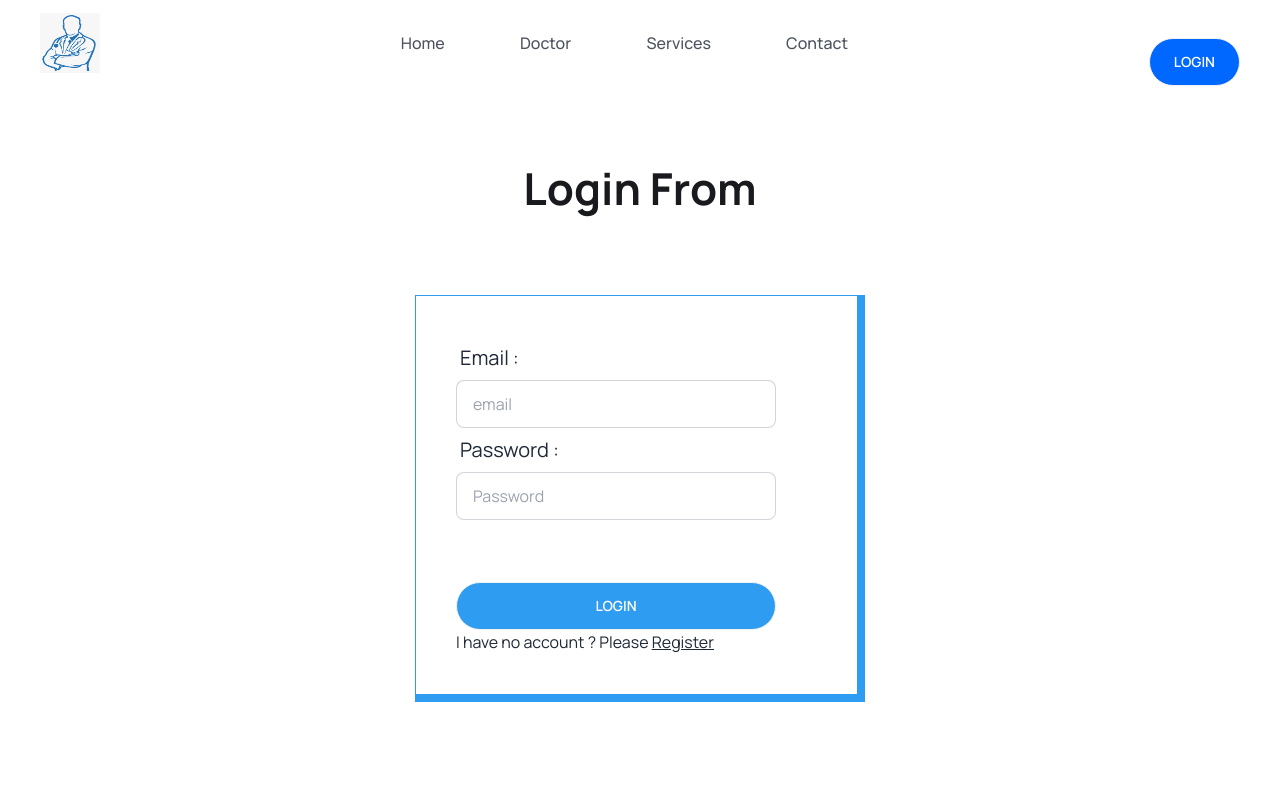
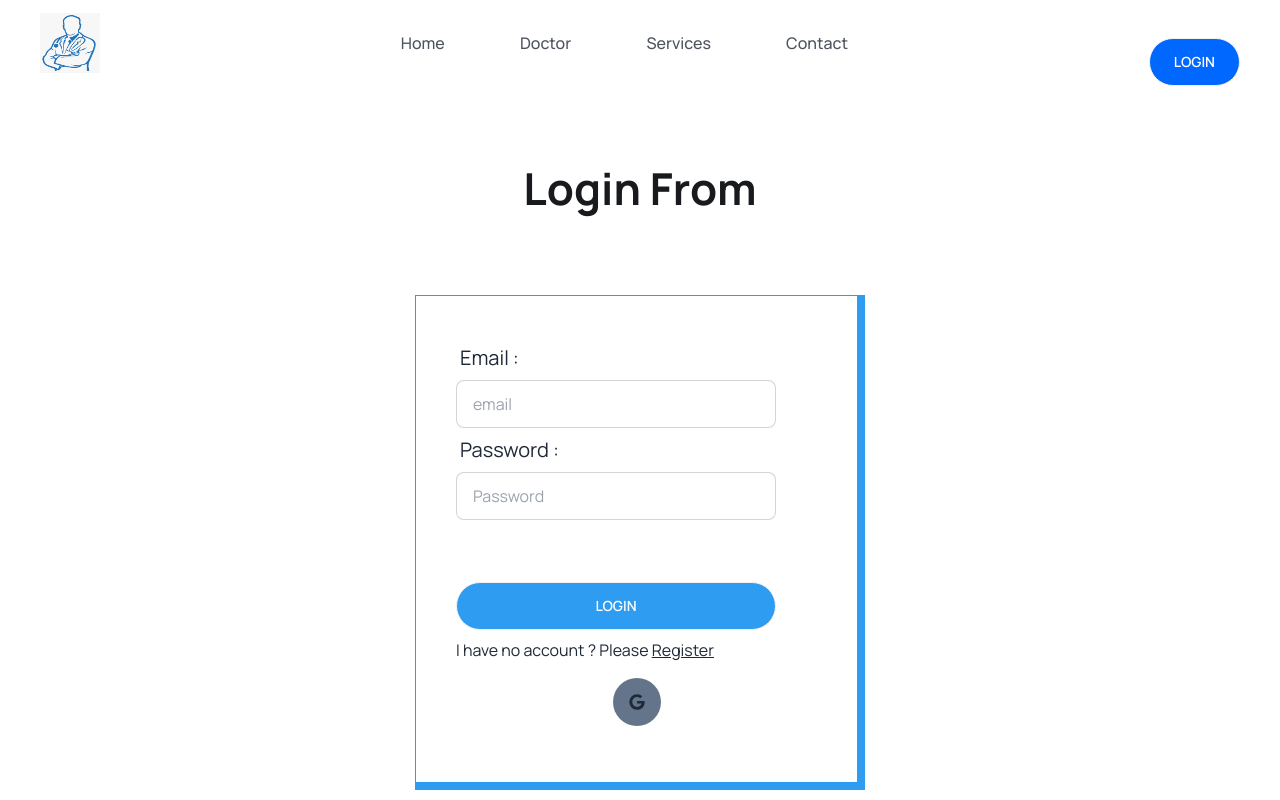
Before and after one commit to Ahad188/Doctor, a React (Vite) app: page /login in a window 1280 px wide. Shown: the top 800 px of the page. Built offline with nearby package versions, Linux system fonts and the light colour scheme; no server answers.

Commit message:
google login set up

```diff
--- a/src/Page/Home/PopularServices/Card.jsx
+++ b/src/Page/Home/PopularServices/Card.jsx
@@ -1,7 +1,7 @@
 
 
 const Card = ({ser}) => {
-     console.log(ser);
+     // console.log(ser);
      return (
           <div className=" p-10 shadow-lg gray-cyan-500/50 ">
                <h3 className="heading">{ser.name}</h3>
--- a/src/Page/Home/PopularServices/PopularServices.jsx
+++ b/src/Page/Home/PopularServices/PopularServices.jsx
@@ -13,7 +13,7 @@ const PopularServices = () => {
                setServices(data)
           })
      },[])
-     console.log(services, "ok");
+
      return (
           <section>
                <div className="container">
--- a/src/Page/Login/Login.jsx
+++ b/src/Page/Login/Login.jsx
@@ -2,6 +2,7 @@ import { useContext } from "react";
 import { useForm } from "react-hook-form";
 import { Link, useLocation, useNavigate } from "react-router-dom";
 import { AuthContext } from "../../Provider/AuthProvider";
+import Social from "../Social/Social";
 
 
 
@@ -58,11 +59,11 @@ const Login = () => {
         <div className="form-control mt-6">
           <input type="submit" className="btn bg-[#2e9cf0] w-80" value="Login" />
         </div>
-               <div>
+               <div className="my-2">
                     <p>I have no account ? Please <Link to='/register' className="link">Register</Link></p>
                </div>
           <div>
-           {/* <SocialLogin></SocialLogin> */}
+            <Social></Social>
           </div>
         </div>
       </form>
--- a/src/Page/Register/Register.jsx
+++ b/src/Page/Register/Register.jsx
@@ -1,25 +1,26 @@
 
 import { useContext } from "react";
 import { useForm } from "react-hook-form";
-import { Link } from "react-router-dom";
+import { Link, useNavigate } from "react-router-dom";
 import { AuthContext } from "../../Provider/AuthProvider";
+import Social from "../Social/Social";
 
 
 
 
 
 const Register = () => {
-
+    const navigate = useNavigate()
  const {createUser} = useContext(AuthContext)
      const { register, handleSubmit } = useForm();
      const onSubmit = (data) => {
           console.log(data);
-          console.log(data.email);
-          console.log(data.password);
+
           createUser(data.email, data.password)
           .then(result => {
-               const Cuser = result.user;
-               console.log(Cuser);
+               const CUser = result.user;
+               console.log(CUser);
+               navigate("/");
           })
           .catch(err=>console.log(err))
 
@@ -72,6 +73,7 @@ const Register = () => {
                     <div className="form-control mt-6">
                     <input type="submit" className="btn bg-[#2e9cf0] w-80" value="Login" />
                     </div>
+
                     <div>
                     <p className="text_pera">
                     {" "}
@@ -82,14 +84,12 @@ const Register = () => {
                     </Link>
                     </p>
                     </div>
-          <div className="text-center my-5">
-               <h3 className="text-3xl ">
 
-               google
-               </h3>
-          </div>
+          <Social></Social>
                </div>
                </form>
+
+
                </div>
           </section>
      );
--- /dev/null
+++ b/src/Page/Social/Social.jsx
@@ -0,0 +1,35 @@
+
+import { useContext } from "react";
+import { FaGoogle } from "react-icons/fa";
+import { AuthContext } from "../../Provider/AuthProvider";
+import { useNavigate } from "react-router-dom";
+
+
+const Social = () => {
+     const navigate = useNavigate()
+     const {googleSing} = useContext(AuthContext)
+
+     const handelGoogle =()=>{
+           googleSing()
+           .then((result)=>{
+               const gUser = result.user
+               console.log(gUser);
+               navigate('/')
+           })
+           .then(err=>console.log(err))
+     }
+
+
+
+
+     return (
+          <div className="text-center my-4">
+
+      <button onClick={handelGoogle} className=" btn-circle btn-outline bg-slate-500 p-4">
+        <FaGoogle></FaGoogle>
+      </button>
+    </div>
+     );
+};
+
+export default Social;
```
Lines whose indentation alone changed are shown as unchanged.
